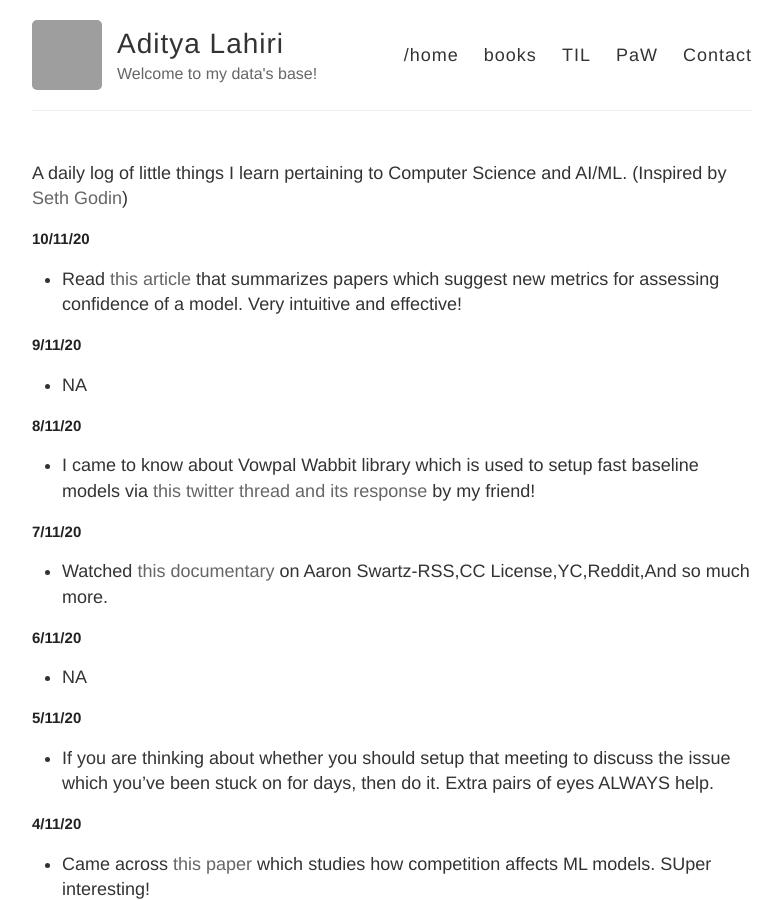
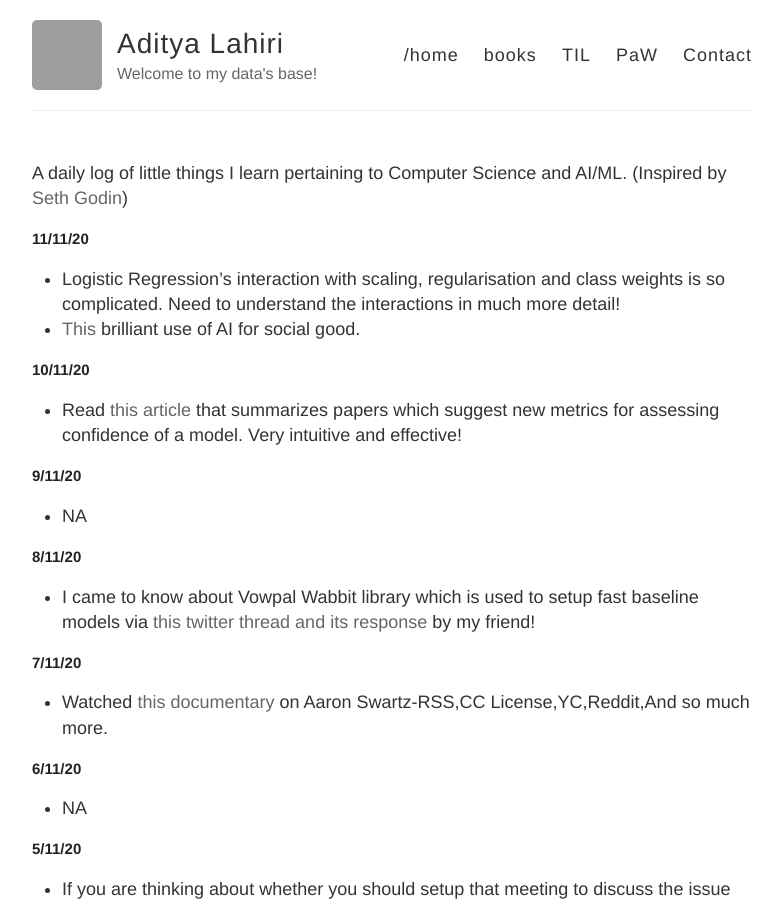
Before and after one commit to adityalahiri/adityalahiri.github.io, a Jekyll site: the page built from TIL.md, in a window 1280 px wide and 900 px high. Shown: the whole window, without its empty margins (248-1030 px from the left). Built offline with Jekyll 4.4.1, drawn with Linux system fonts in a browser that asks for light colours; our own code applies the rules of GitHub Pages for plain Markdown files; grey boxes are pictures that could not be loaded.

Commit message:
Update for 11/11

```diff
--- a/TIL.md
+++ b/TIL.md
@@ -1,5 +1,11 @@
 A daily log of little things I learn pertaining to Computer Science and AI/ML.
 (Inspired by [Seth Godin](https://seths.blog/))
+
+## 11/11/20
+
+* Logistic Regression's interaction with scaling, regularisation and class weights is so complicated. Need to understand the interactions in much more detail!
+* [This](https://www.youtube.com/watch?v=gBWLm6Sx1WI&ab_channel=CadburyCelebrations
+) brilliant use of AI for social good.
 
 ## 10/11/20
 
```
